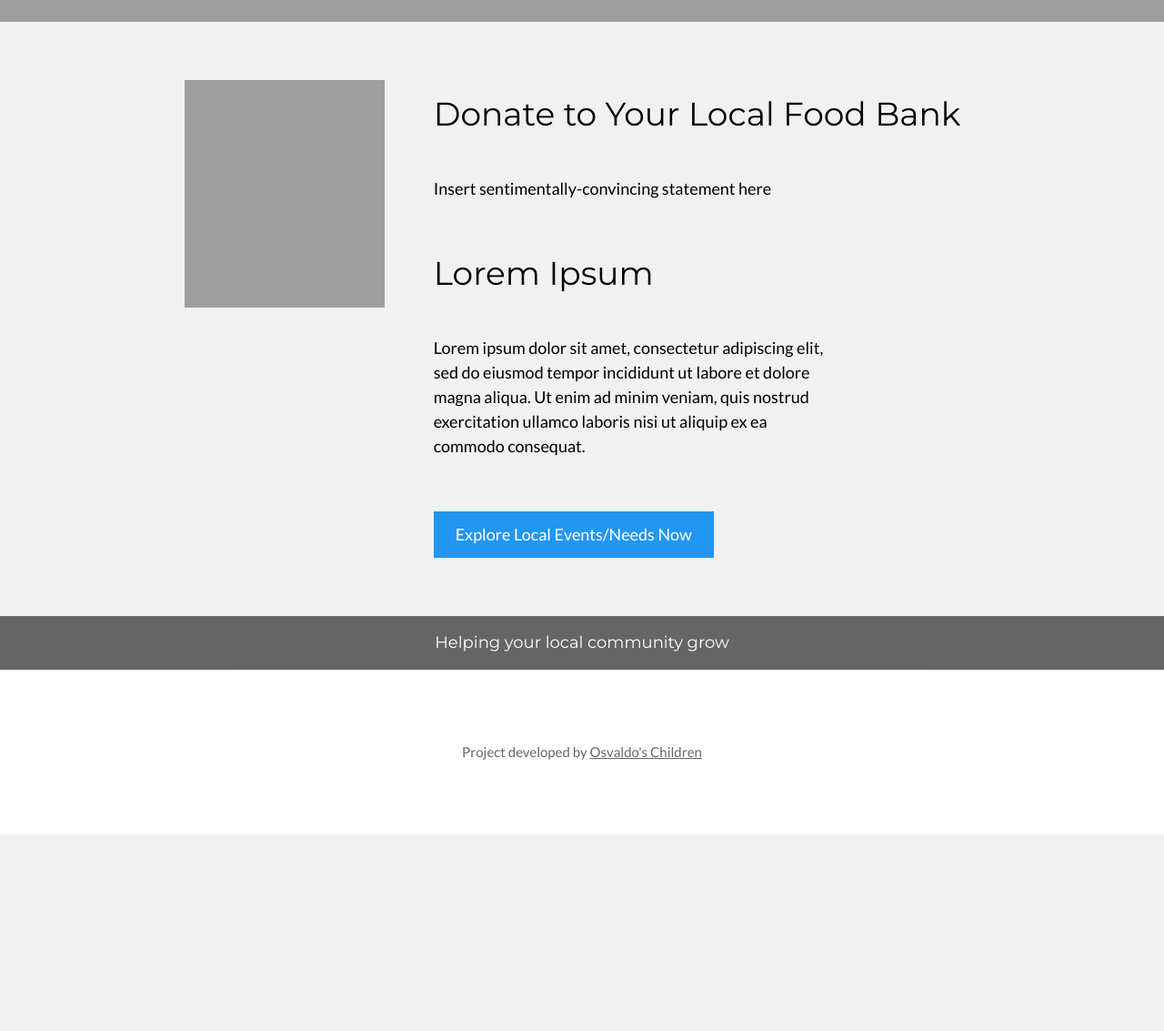
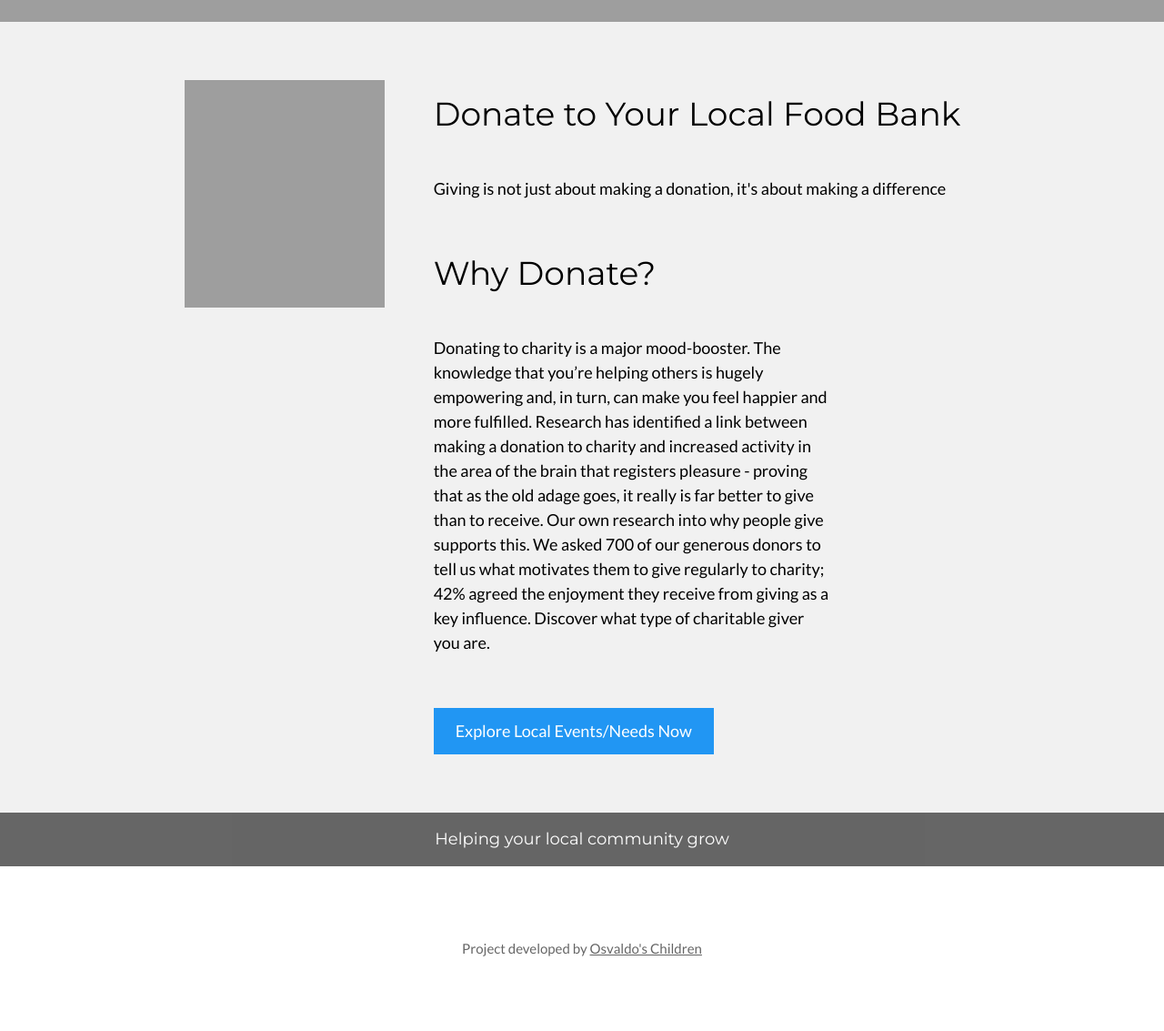
Before and after one commit to comp129-spr19/Food-bank-finder, a Django app: page / in a window 1280 px wide. Shown: the part 435-1568 px from the top of the page at 91% size. Before the commit the page ends 1352 px from the top, so only its background shows below. Run offline with Django 3.2, Linux system fonts and the light colour scheme; grey boxes are pictures that could not be loaded.

Commit message:
Home button implementation
With this commit, I added home button functionality to the events and map
page. Furthermore, I changed the home page paragraph to something more
relevant to the functionality of our website.

```diff
--- a/donatefood/donatefood/urls.py
+++ b/donatefood/donatefood/urls.py
@@ -23,6 +23,7 @@ urlpatterns = [
     path('admin/', admin.site.urls),
     url(r'^$', include('home.urls')),
     url(r'map_page/', include('map_page.urls')),
+    url(r'home/', include('home.urls')),
     url(r'events_needs/', include('events_needs.urls')),
 
 ]
--- a/donatefood/events_needs/templates/events_needs/events_needs.html
+++ b/donatefood/events_needs/templates/events_needs/events_needs.html
@@ -43,6 +43,7 @@
   <header class="w3-container w3-grey w3-center" style="padding:25px 1px">
     <h1 class="w3-margin w3-jumbo">Event Registry</h1>
     <p class="w3-small"></p>
+    <a href="/home/" class="w3-button w3-blue w3-padding-large w3-large w3-margin-top">Home</a>
   </header>
 
   <!-- Second Grid -->
--- a/donatefood/home/templates/home/home.html
+++ b/donatefood/home/templates/home/home.html
@@ -48,12 +48,15 @@
 
       <div class="w3-twothird">
         <h1>Donate to Your Local Food Bank</h1>
-        <h5 class="w3-padding-32">Insert sentimentally-convincing statement here</h5>
+        <h5 class="w3-padding-32">Giving is not just about making a donation, it's about making a difference</h5>
         <div class="w3-twothird">
-          <h1>Lorem Ipsum</h1>
-          <h5 class="w3-padding-32">Lorem ipsum dolor sit amet, consectetur adipiscing elit, sed do eiusmod tempor
-            incididunt ut labore et dolore magna aliqua. Ut enim ad minim veniam, quis nostrud exercitation ullamco
-            laboris nisi ut aliquip ex ea commodo consequat.</h5>
+          <h1>Why Donate?</h1>
+          <h5 class="w3-padding-32">
+Donating to charity is a major mood-booster. The knowledge that you’re helping others is hugely empowering and, in turn, can make you feel happier and more fulfilled. Research has identified a link between making a donation to charity and increased activity in the area of the brain that registers pleasure - proving that as the old adage goes, it really is far better to give than to receive.
+
+Our own research into why people give supports this. We asked 700 of our generous donors to tell us what motivates them to give regularly to charity; 42% agreed the enjoyment they receive from giving as a key influence.
+
+Discover what type of charitable giver you are.</h5>
             <a href="/events_needs/" class="w3-button w3-blue w3-padding-large w3-large w3-margin-top">Explore Local Events/Needs Now</a>
         </div>
       </div>
--- a/donatefood/map_page/templates/map_page/map_page.html
+++ b/donatefood/map_page/templates/map_page/map_page.html
@@ -42,6 +42,8 @@
 
       <div class="w3-twothird">
         <h1>Map and Results are Shown Below</h1>
+        <a href="/home/" class="w3-button w3-blue w3-padding-large w3-large w3-margin-top">Home</a>
+  </header>
       </div>
     </div>
   </div>
```
